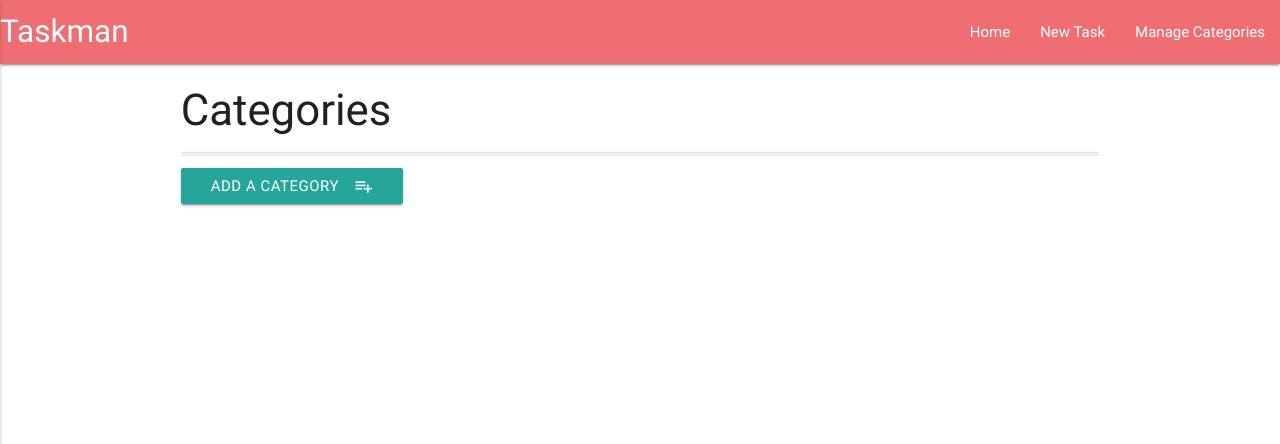
After one commit to steindevos/shopping-list, a Flask app: page /get_categories in a window 1280 px wide. The commit adds this page. Shown: the top 444 px of the page. Run offline with Flask 2, Linux system fonts and the light colour scheme; data that the repository does not hold is empty; some libraries are stand-ins or nearby versions.

Commit message:
added the 'add categories' and the navbar

```diff
--- a/app.py
+++ b/app.py
@@ -27,6 +27,50 @@ def insert_task():
     tasks.insert_one(request.form.to_dict())
     return redirect(url_for("get_tasks"))
 
+@app.route("/edit_task/<task_id>")
+def edit_task(task_id):
+    the_task = mongo.db.tasks.find_one({"_id": ObjectId(task_id)})
+    all_categories = mongo.db.categories.find()
+    return render_template("edittask.html", task=the_task, categories=all_categories)
+
+@app.route("/update_task/<task_id>", methods=["POST"])
+def update_task(task_id):
+    tasks = mongo.db.tasks
+    tasks.update( {"_id": ObjectId(task_id)}, request.form.to_dict())
+    return redirect(url_for("get_tasks"))
+
+@app.route("/delete_task/<task_id>")
+def delete_task(task_id):
+    mongo.db.tasks.remove({"_id":ObjectId(task_id)})
+    return redirect(url_for("get_tasks"))
+
+@app.route("/get_categories")
+def get_categories():
+    return render_template("categories.html", categories=mongo.db.categories.find())
+
+@app.route("/delete_category/<category_id>")
+def delete_category(category_id):
+    mongo.db.categories.remove({"_id":ObjectId(category_id)})
+    return redirect(url_for("get_categories"))
+
+@app.route("/edit_category/<category_id>")
+def edit_category(category_id):
+    return render_template("editcategory.html", category=mongo.db.categories.find_one({"_id":ObjectId(category_id)}))
+
+@app.route("/update_category/<category_id>", methods=["POST"])
+def update_category(category_id):
+    mongo.db.categories.update({"_id":ObjectId(category_id)}, request.form.to_dict())
+    return redirect(url_for("get_categories"))
+
+@app.route("/add_category")
+def add_category():
+    return render_template("addcategory.html")
+
+@app.route("/insert_category", methods=["POST"])
+def insert_category():
+    categories=mongo.db.categories
+    categories.insert_one(request.form.to_dict())
+    return redirect(url_for("get_categories"))
 
 if __name__ == "__main__":
     app.run(host=os.environ.get("IP"),
--- /dev/null
+++ b/static/css/style.css
@@ -0,0 +1,12 @@
+.btn-small {
+    height: 24px;
+    width: 60px;
+    line-height: 24px;
+    margin: 5px 5px;
+    padding: 0 0.5em;
+}
+
+.task-header {
+    margin-top: 7px;
+    padding-left: 2em;
+}
--- a/templates/base.html
+++ b/templates/base.html
@@ -8,13 +8,34 @@
 
     <link href="https://fonts.googleapis.com/icon?family=Material+Icons" rel="stylesheet">
     <link rel="stylesheet" href="https://cdnjs.cloudflare.com/ajax/libs/materialize/0.100.2/css/materialize.min.css">
-
+    <link rel="stylesheet" href="{{ url_for('static', filename='css/style.css') }}" type="text/css" />
 
     <title>Document</title>
 </head>
 
+<header>
+    <nav>
+        <div class="nav-wrapper">
+            <a href="{{url_for("get_tasks")}}" class="brand-logo">Taskman</a>
+            <a href="#" data-activates="mobile-demo" class="button-collapse"><i class="material-icons">menu</i></a>
+            <ul id="nav-mobile" class="right hide-on-med-and-down">
+                <li><a href="{{url_for("get_tasks")}}">Home</a></li>
+                <li><a href="{{url_for("add_task")}}">New Task</a></li>
+                <li><a href="{{url_for("get_categories")}}">Manage Categories</a></li>
+            </ul>
+            <ul class="side-nav" id="mobile-demo">
+                <li><a href="{{url_for("get_tasks")}}">Home</a></li>
+                <li><a href="{{url_for("add_task")}}">New Task</a></li>
+                <li><a href="{{url_for("get_categories")}}">Manage Categories</a></li>
+            </ul>
+        </div>
+    </nav>
+</header>
+
 <body>
+    <div class="container">
         {% block content %} {% endblock %}
+    </div>
 
     <script src="https://cdnjs.cloudflare.com/ajax/libs/jquery/3.2.1/jquery.min.js"></script>
     <script src="https://cdnjs.cloudflare.com/ajax/libs/materialize/0.100.2/js/materialize.min.js"></script>
@@ -22,9 +43,11 @@
         $(document).ready(function() {
             $('.collapsible').collapsible();
             $("select").material_select();
+
+            $(".button-collapse").sideNav()
         });
 
-        $(document).ready(function() {
+
         $('.datepicker').pickadate({
             selectMonths: true,
             selectYears: 15,
@@ -32,8 +55,6 @@
             clear: "Clear",
             close: "Ok",
             closeOnSelect: false
-
-            });
         });
     </script>
 </body>
--- /dev/null
+++ b/templates/categories.html
@@ -0,0 +1,24 @@
+{% extends "base.html" %} {% block content %}
+
+<div class="row">
+
+    <h3>Categories</h3>
+
+    <ul class="collapsible">
+        {% for category in categories %}
+        <li>
+            <div class="collapsible-header">
+                <a href="{{url_for('edit_category', category_id=category._id)}}" class="waves-effect waves-light btn btn-small">Edit</a>
+                <a href="{{url_for('delete_category', category_id=category._id)}}" class="waves-effect waves-light btn btn-small blue">Del</a>
+                <div class="col s9 task-header">
+                    <strong>{{category.category_name}}</strong>
+                </div>
+            </div>
+        </li>
+        {% endfor %}
+    </ul>
+    <a href="{{ url_for("add_category")}}"class="waves-effect waves-light btn"><i class="material-icons right">playlist_add</i>Add a category</a>
+
+</div>
+
+{% endblock %}
```
Also changed, not shown: templates/addcategory.html (added, +27 -0 lines), templates/editcategory.html (added, +32 -0 lines), templates/edittask.html (added, +76 -0 lines), templates/tasks.html (+13 -1 lines). Lines whose indentation alone changed are shown as unchanged.
